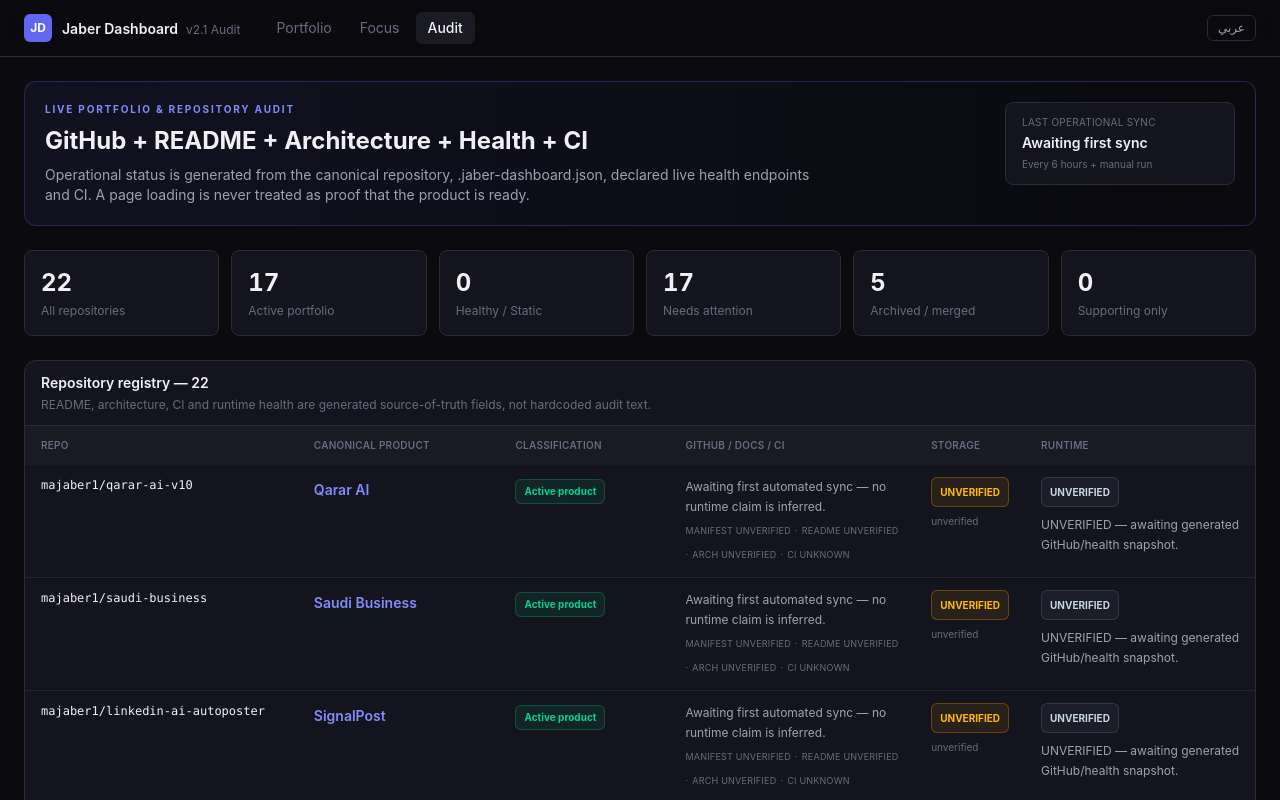
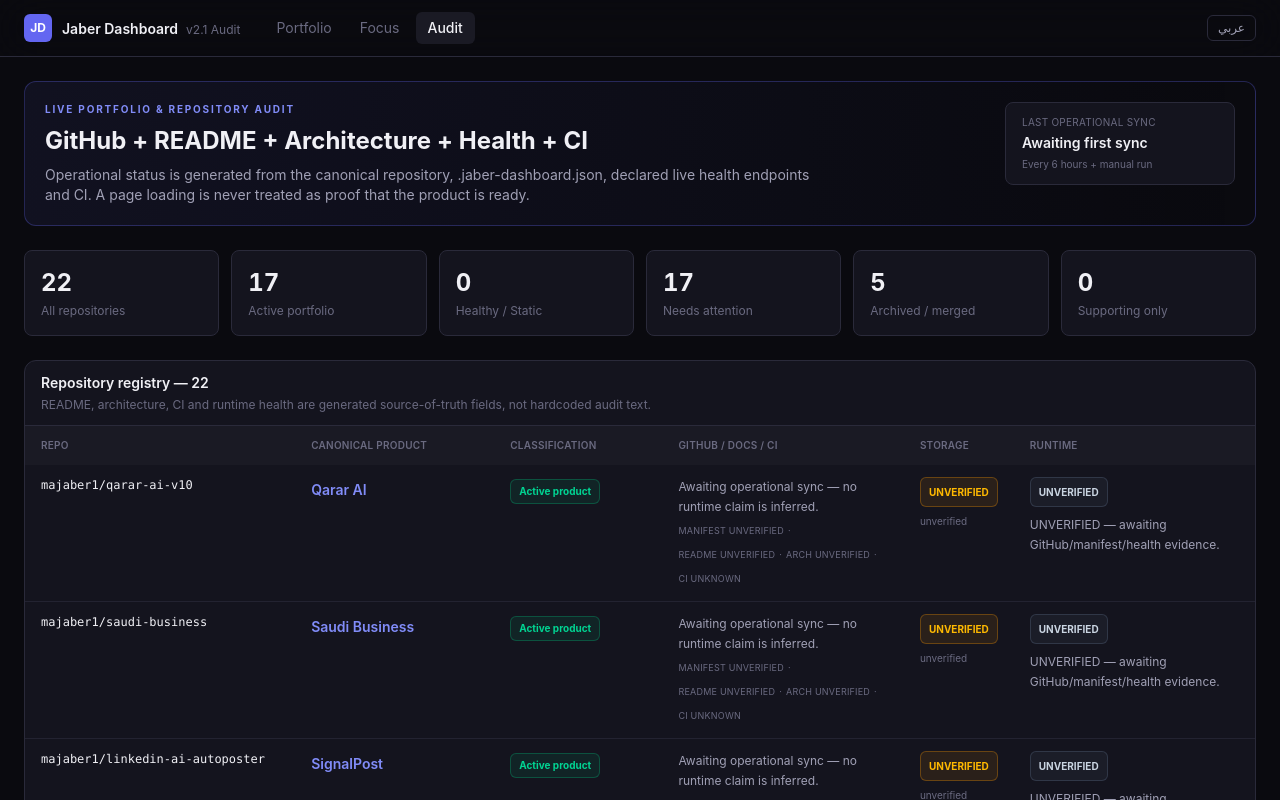
Before and after one commit to majaber1/majaber1, a Next.js app: page /audit in a window 1280 px wide. Shown: the top 800 px of the page. Built offline with nearby package versions, Linux system fonts and the light colour scheme; no server answers.

Commit message:
Build repository audit from live or static snapshots

```diff
--- a/src/data/repository-audit.ts
+++ b/src/data/repository-audit.ts
@@ -1,5 +1,5 @@
 import registryJson from '../../portfolio.registry.json';
-import { getOperationalByRepo, operationalSnapshot, runtimeLabel, type StorageState } from './operational';
+import { findOperationalByRepo, operationalSnapshot, runtimeLabel, type OperationalSnapshot, type StorageState } from './operational';
 
 export type RepoPortfolioState = 'active' | 'archive' | 'support';
 
@@ -34,15 +34,18 @@
   lastChecked?: string;
 }
 
-const registry = registryJson as { schemaVersion: number; owner: string; projects: RegistryEntry[] };
+const registry = registryJson as unknown as { schemaVersion: number; owner: string; projects: RegistryEntry[] };
 
 function docLabel(state: string, stale: boolean | null | undefined) {
   if (state !== 'present') return state.toUpperCase();
-  return stale ? 'STALE' : 'CURRENT';
+  if (stale === true) return 'STALE';
+  if (stale === false) return 'CURRENT';
+  return 'PRESENT';
 }
 
-export const repositoryAudit: RepositoryAuditRow[] = registry.projects.map((entry) => {
-  const operational = getOperationalByRepo(entry.repo);
+export function buildRepositoryAudit(snapshot: OperationalSnapshot): RepositoryAuditRow[] {
+  return registry.projects.map((entry) => {
+    const operational = findOperationalByRepo(snapshot, entry.repo);
     if (!operational) {
       return {
         repo: entry.repo,
@@ -50,16 +53,16 @@
         productSlug: entry.productSlug,
         classification: entry.classification,
         state: entry.state,
-      githubStatus: 'Awaiting first automated sync — no runtime claim is inferred.',
+        githubStatus: 'Awaiting operational sync — no runtime claim is inferred.',
         vercelUrl: entry.fallbackProductionUrl,
         runtimeState: entry.state === 'archive' ? 'archived' : 'unverified',
         runtimeStatus: entry.state === 'archive'
           ? 'ARCHIVED — excluded from active product KPIs.'
-        : 'UNVERIFIED — awaiting generated GitHub/health snapshot.',
+          : 'UNVERIFIED — awaiting GitHub/manifest/health evidence.',
         action: entry.action,
         storageState: 'unverified',
         storageProvider: 'unverified',
-      storageEvidence: 'awaiting first automated sync',
+        storageEvidence: 'awaiting operational sync',
         manifestState: 'unverified',
         readmeState: 'unverified',
         architectureState: 'unverified',
@@ -94,13 +97,19 @@
       lastChecked: operational.checkedAt,
     };
   });
+}
 
-export const repositoryAuditSummary = {
-  totalRepos: repositoryAudit.length,
-  activePortfolio: repositoryAudit.filter((r) => r.state === 'active').length,
-  archivedOrMerged: repositoryAudit.filter((r) => r.state === 'archive').length,
-  supporting: repositoryAudit.filter((r) => r.state === 'support').length,
-  generatedAt: operationalSnapshot.generatedAt,
-  healthy: repositoryAudit.filter((r) => r.runtimeState === 'healthy' || r.runtimeState === 'static').length,
-  needsAttention: repositoryAudit.filter((r) => ['partial', 'degraded', 'unhealthy', 'unverified'].includes(r.runtimeState) && r.state === 'active').length,
+export function buildRepositoryAuditSummary(rows: RepositoryAuditRow[], generatedAt: string | null) {
+  return {
+    totalRepos: rows.length,
+    activePortfolio: rows.filter((r) => r.state === 'active').length,
+    archivedOrMerged: rows.filter((r) => r.state === 'archive').length,
+    supporting: rows.filter((r) => r.state === 'support').length,
+    generatedAt,
+    healthy: rows.filter((r) => r.runtimeState === 'healthy' || r.runtimeState === 'static').length,
+    needsAttention: rows.filter((r) => ['partial', 'degraded', 'unhealthy', 'unverified'].includes(r.runtimeState) && r.state === 'active').length,
   };
+}
+
+export const repositoryAudit = buildRepositoryAudit(operationalSnapshot);
+export const repositoryAuditSummary = buildRepositoryAuditSummary(repositoryAudit, operationalSnapshot.generatedAt);
```
Lines whose indentation alone changed are shown as unchanged.
